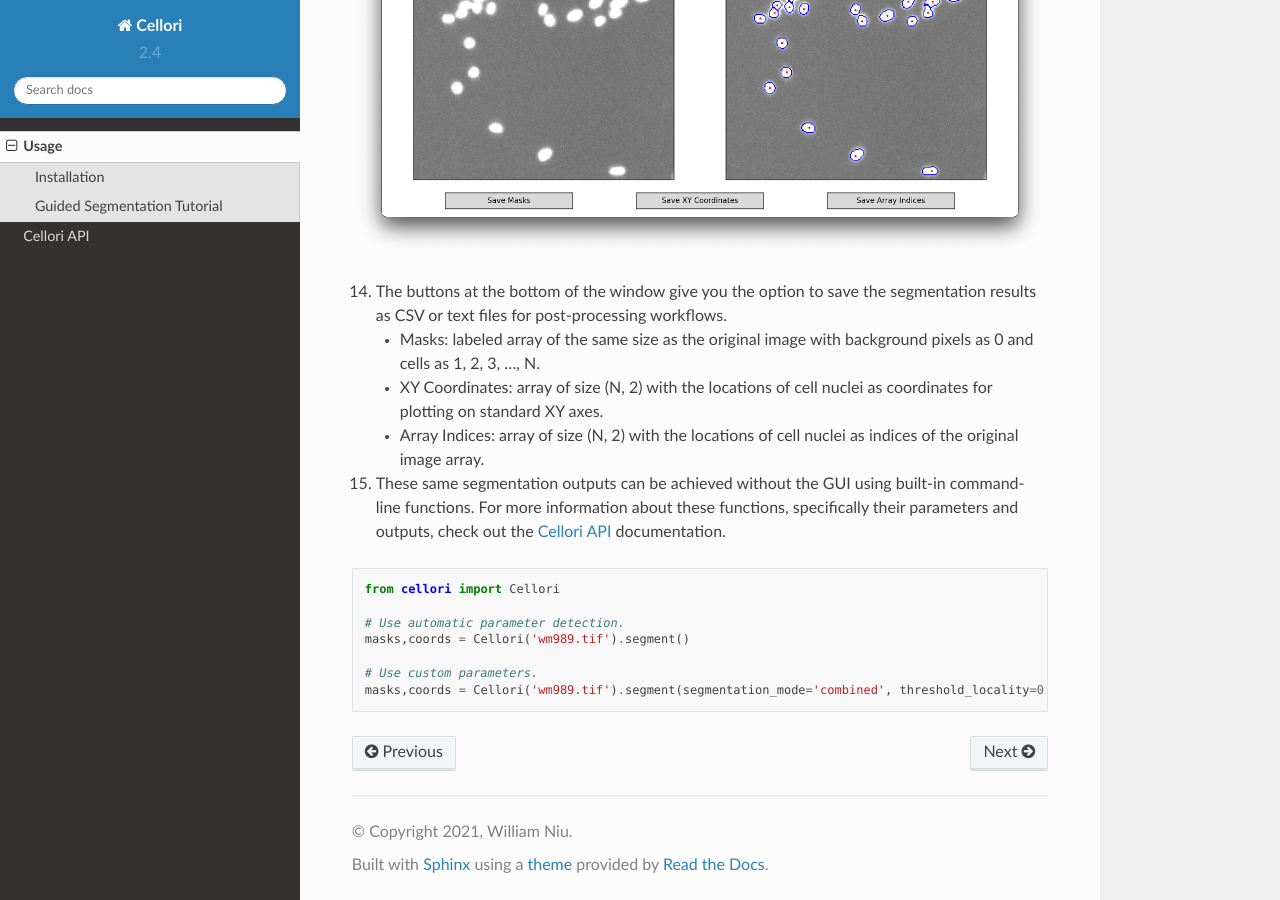
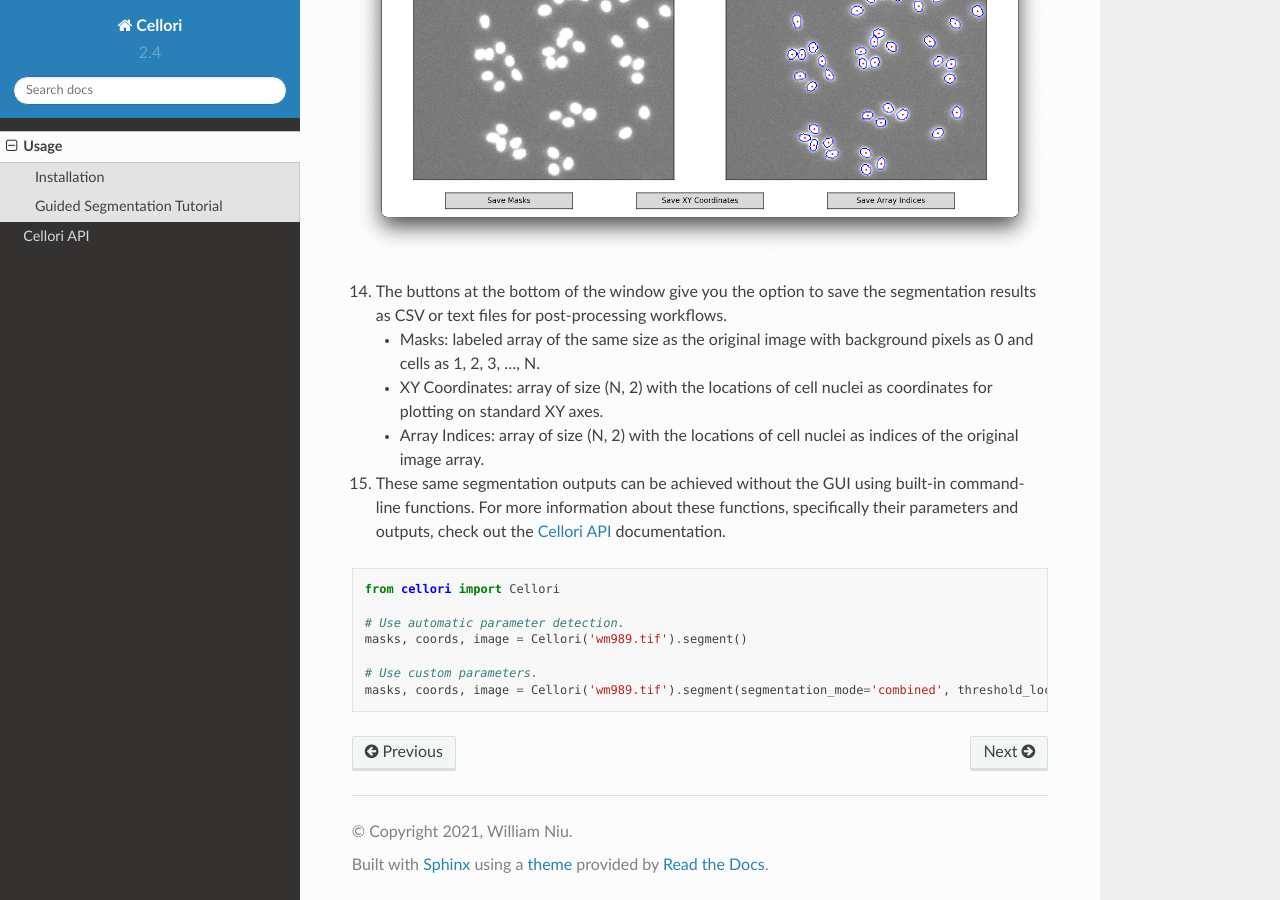
Before and after one commit to zjniu/CelloriDocs, a Sphinx documentation site: the page built from docs/source/usage.rst, in a window 1280 px wide and 900 px high, scrolled down 5380 px. Built offline with Sphinx 7.4.7 and the Read the Docs theme 2.0.0, drawn with Linux system fonts in a browser that asks for light colours.

Commit message:
Update doc.

```diff
--- a/docs/source/usage.rst
+++ b/docs/source/usage.rst
@@ -169,7 +169,7 @@ Guided Segmentation Tutorial
     from cellori import Cellori
 
     # Use automatic parameter detection.
-    masks,coords = Cellori('wm989.tif').segment()
+    masks, coords, image = Cellori('wm989.tif').segment()
 
     # Use custom parameters.
-    masks,coords = Cellori('wm989.tif').segment(segmentation_mode='combined', threshold_locality=0.5, sigma=1.06, nuclei_diameter=8.44)
+    masks, coords, image = Cellori('wm989.tif').segment(segmentation_mode='combined', threshold_locality=0.5, sigma=1.06, nuclei_diameter=8.44)
```
Also changed, not shown: docs/demo/blocksize3.png (deleted), docs/demo/blocksize5.png (deleted), docs/demo/segmentation2.png, 3 other files.
